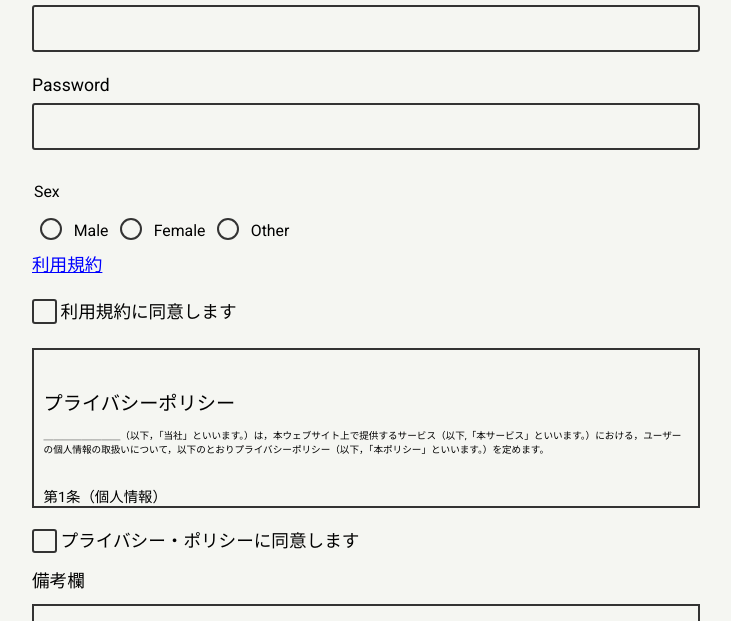
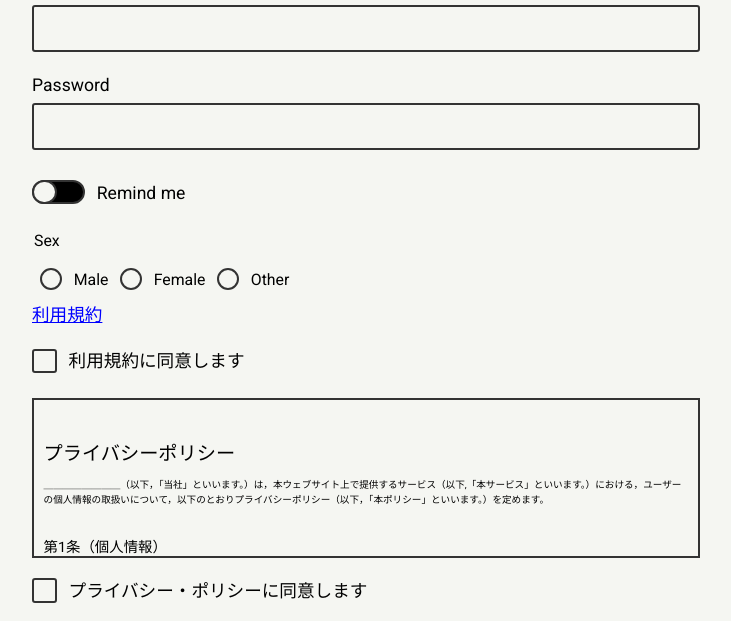
Before and after one commit to maTORIx/matorix_css, a plain HTML site: page form.html in a window 1280 px wide. Shown: the part 130-751 px from the top of the page, without its empty margins (274-1005 px from the left). Drawn offline with nearby package versions, Linux system fonts and the light colour scheme; a web font is replaced by a local one.

Commit message:
Change input animation

```diff
--- a/components/form.css
+++ b/components/form.css
@@ -53,7 +53,8 @@ form a {
     margin: 10px 0;
 }
 
-input[type="checkbox"] {
+input[type="checkbox"]:not(.toggle) {
+    margin-right: 8px;
     position: relative;
     appearance: none;
     display: inline-block;
@@ -61,12 +62,11 @@ input[type="checkbox"] {
     border: 2px solid var(--main-border-color);
     width: 1.4em;
     height: 1.4em;
-    transition: 0.3s;
     top: 0.3em;
     animation: none;
 }
 
-input[type="checkbox"]::before {
+input[type="checkbox"]:not(.toggle)::before {
     content: "";
     position: absolute;
     left: 0;
@@ -79,12 +79,51 @@ input[type="checkbox"]::before {
     border-top-color: transparent;
     border-left-color: transparent;
     transform: translate(2px, -9px) rotate(45deg) scaleX(0.5);
-    transition: 0.3s;
+    transition: opacity 0.3s cubic-bezier(0.2, 1, 1, 1);
 }
 
 
-input[type="checkbox"]:checked:before {
+input[type="checkbox"]:not(.toggle):checked:before {
     opacity: 1;
+}
+
+input[type="checkbox"].toggle {
+    box-sizing: border-box;
+    position: relative;
+    display: inline-block;
+    appearance: none;
+    width: 3em;
+    height: 1.4em;
+    background-color: var(--main-text-color);
+    border-radius: 0.7em;
+    border: 2px solid var(--main-border-color);
+    margin-right: 8px;
+    vertical-align: middle;
+    top: 0.3em;
+    animation: none;
+    transition: background-color 0.2s cubic-bezier(0.2, 1, 1, 1);
+}
+
+input[type="checkbox"].toggle::before {
+    content: "";
+    position: absolute;
+    left: -2px;
+    top: -2px;
+    width: 1.4em;
+    height: 1.4em;
+    background-color: var(--main-bg-color);
+    border-radius: 50%;
+    animation: none;
+    transition: transform 0.3s;
+    border: 2px solid var(--main-border-color);
+}
+
+input[type="checkbox"].toggle:checked::before {
+    transform: translateX(1.6em);
+}
+
+input[type="checkbox"].toggle:checked {
+    background-color: var(--green-color);
 }
 
 input[type="radio"] {
@@ -98,7 +137,7 @@ input[type="radio"] {
     width: 1.4em;
     height: 1.4em;
     cursor: pointer;
-    transition: .3s;
+    transition: background-color 0.3s cubic-bezier(0.2, 1, 1, 1);
     top: 0.3em;
     margin-right: 5px;
     animation: none;
--- a/components/val.css
+++ b/components/val.css
@@ -2,7 +2,8 @@
     --main-bg-color: #f5f6f2;
     --main-text-color: #000;
     --main-border-color: #333;
-    --link-color: blue
+    --link-color: blue;
+    --green-color: green;
 }
 
 @media (prefers-color-scheme: dark) {
@@ -10,6 +11,7 @@
         --main-bg-color: #000;
         --main-text-color: #f5f6f2;
         --main-border-color: #ddd;
-        --link-color: #a2a2ff
+        --link-color: #a2a2ff;
+        --green-color: green;
     }
 }
--- a/form.html
+++ b/form.html
@@ -19,6 +19,10 @@
 
                 <label for="password">Password</label>
                 <input type="password" name="password" id="password" class="center" />
+                <div>
+                    <input type="checkbox" name="remind" id="remind" class="toggle">
+                    <label for="remind">Remind me</label>
+                </div>
 
                 <fieldset>
                     <legend>Sex</legend>
```
